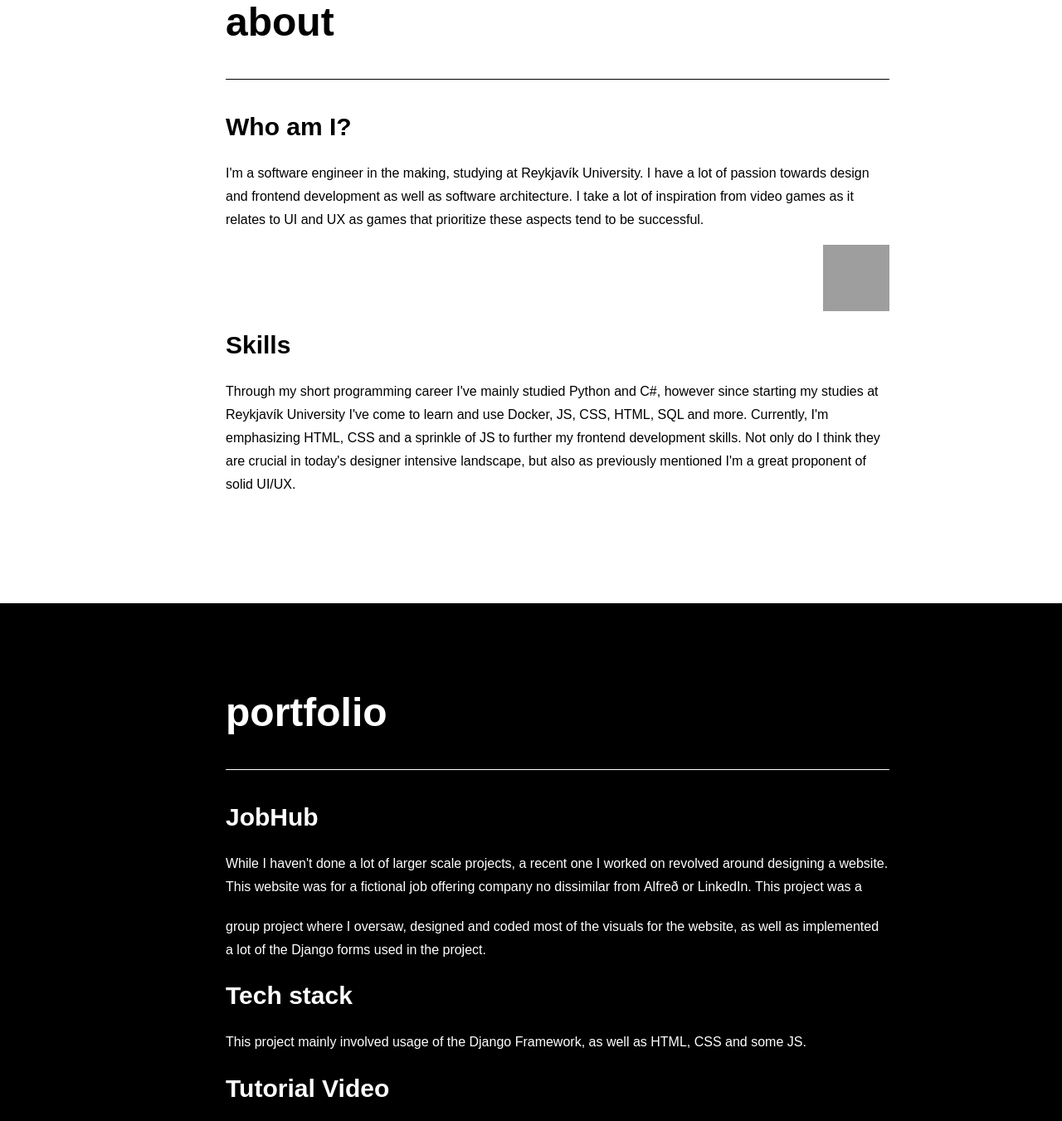
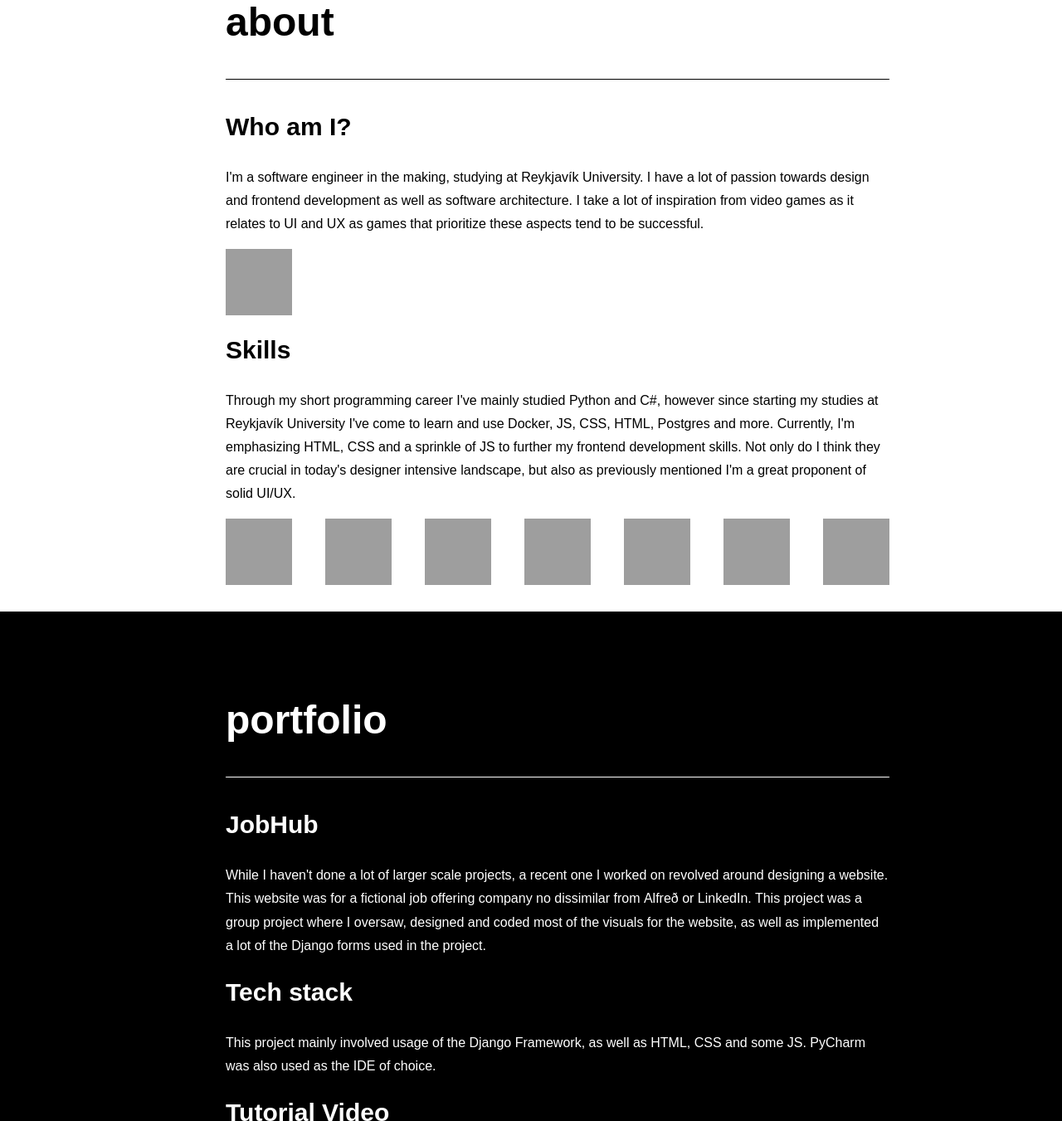
Before and after one commit to RunicSyntax/SampleSite, a Django app: page / in a window 1280 px wide. Shown: the part 937-2288 px from the top of the page at 83% size. Run offline with Django 5.2, Linux system fonts and the light colour scheme; grey boxes are pictures that could not be loaded.

Commit message:
Added a lot more images

```diff
--- a/static/css/style.css
+++ b/static/css/style.css
@@ -156,12 +156,23 @@ h1 {
 h2 {
     font-size: 30px;
     font-family: "Sans Serif Collection", sans-serif;
+    margin-bottom: 0;
+    height: 3rem;
 }
 
 p {
     font-size: 16px;
     font-family: "Sans Serif Collection", sans-serif;
     line-height: 28px;
+}
+
+p a {
+    height: 1.8rem;
+}
+
+p a:hover {
+    color: #808080;
+    border-bottom: none;
 }
 
 iframe {
@@ -172,7 +183,7 @@ iframe {
 
 .about-section-images {
     display: flex;
-    flex-flow: row-reverse;
+    justify-content: space-between;
 }
 
 .about-section-logo {
--- a/templates/home.html
+++ b/templates/home.html
@@ -21,18 +21,27 @@
             <img class="about-section-logo" src="https://upload.wikimedia.org/wikipedia/en/thumb/b/b7/Reykjavik_University_Logo.svg/1200px-Reykjavik_University_Logo.svg.png" alt="Reykjavík University Logo">
         </div>
         <h2>Skills</h2>
-        <p>Through my short programming career I've mainly studied Python and C#, however since starting my studies at Reykjavík University I've come to learn and use Docker, JS, CSS, HTML, SQL and more.
+        <p>Through my short programming career I've mainly studied Python and C#, however since starting my studies at Reykjavík University I've come to learn and use Docker, JS, CSS, HTML, Postgres and more.
             Currently, I'm emphasizing HTML, CSS and a sprinkle of JS to further my frontend development skills. Not only do I think they are crucial in today's designer intensive landscape, but also as previously mentioned I'm a great proponent of solid UI/UX.</p>
+        <div class="about-section-images">
+            <img class="about-section-logo" src="https://upload.wikimedia.org/wikipedia/commons/thumb/c/c3/Python-logo-notext.svg/1869px-Python-logo-notext.svg.png" alt="Python logo">
+            <img class="about-section-logo" src="https://upload.wikimedia.org/wikipedia/commons/thumb/b/bd/Logo_C_sharp.svg/1200px-Logo_C_sharp.svg.png" alt="C# Logo">
+            <img class="about-section-logo" src="https://sue.eu/wp-content/uploads/sites/6/2022/07/docker-logo-920x920-sue-v03.png" alt="Docker logo">
+            <img class="about-section-logo" src="https://i0.wp.com/theicom.org/wp-content/uploads/2016/03/js-logo.png?fit=500%2C500&ssl=1&w=640" alt="JS logo">
+            <img class="about-section-logo" src="https://upload.wikimedia.org/wikipedia/commons/d/d5/CSS3_logo_and_wordmark.svg" alt="CSS logo">
+            <img class="about-section-logo" src="https://upload.wikimedia.org/wikipedia/commons/thumb/6/61/HTML5_logo_and_wordmark.svg/1024px-HTML5_logo_and_wordmark.svg.png" alt="HTML logo">
+            <img class="about-section-logo" src="https://upload.wikimedia.org/wikipedia/commons/thumb/2/29/Postgresql_elephant.svg/800px-Postgresql_elephant.svg.png" alt="Postgres Logo">
+        </div>
     </div>
 </section>
 <section id="portfolio" class="portfolio-section">
     <div class="section-content">
         <h1>portfolio</h1>
         <h2>JobHub</h2>
-        <p>While I haven't done a lot of larger scale projects, a recent one I worked on revolved around designing a website. This website was for a fictional job offering company no dissimilar from <a>Alfreð</a> or <a>LinkedIn</a>.
+        <p>While I haven't done a lot of larger scale projects, a recent one I worked on revolved around designing a website. This website was for a fictional job offering company no dissimilar from <a href="https://alfred.is/">Alfreð</a> or <a href="https://www.linkedin.com">LinkedIn</a>.
             This project was a group project where I oversaw, designed and coded most of the visuals for the website, as well as implemented a lot of the Django forms used in the project. </p>
         <h2>Tech stack</h2>
-        <p>This project mainly involved usage of the Django Framework, as well as HTML, CSS and some JS.</p>
+        <p>This project mainly involved usage of the Django Framework, as well as HTML, CSS and some JS. PyCharm was also used as the IDE of choice.</p>
         <h2>Tutorial Video</h2>
         <div class="container video-container">
             <iframe src="https://drive.google.com/file/d/1eEkhE8IZhs8k7e0OjVtXaKPXaqy2Plx8/preview" width="640" height="360"></iframe>
```
